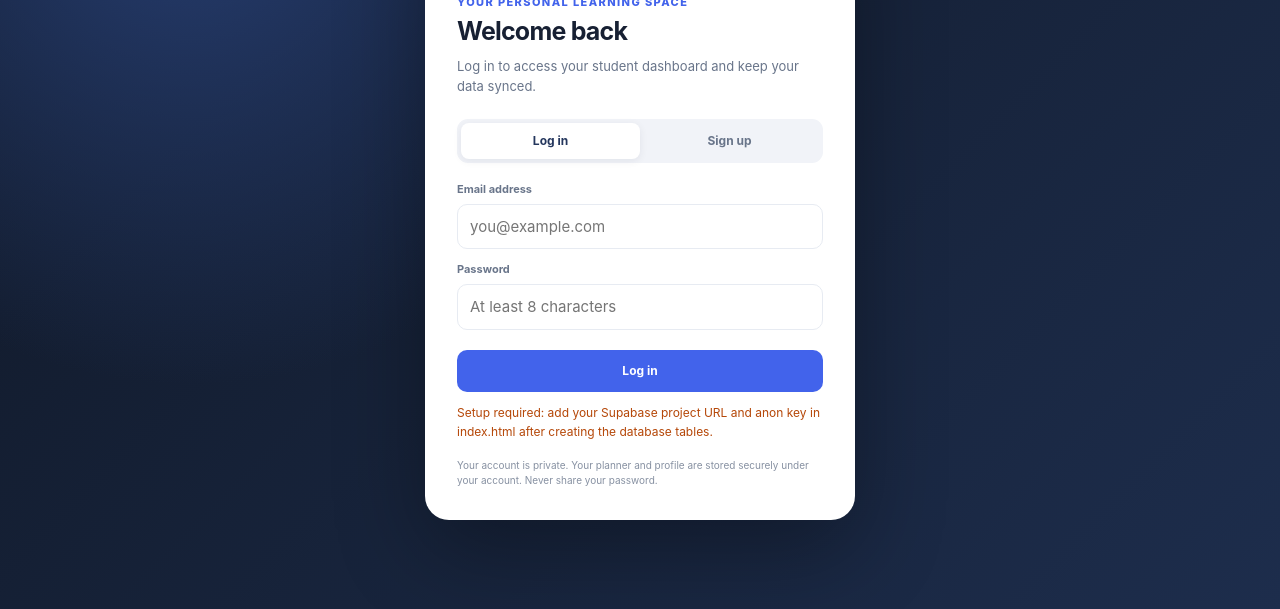
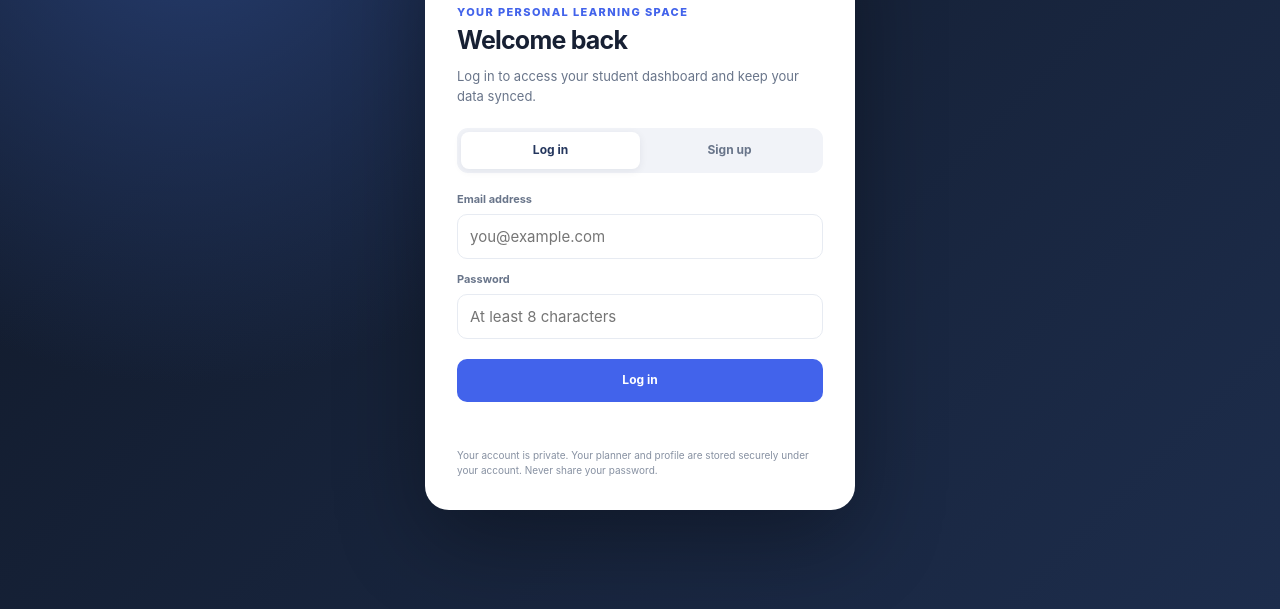
Before and after one commit to Jaswanth2323/student-hub, a plain HTML site: page index.html in a window 1280 px wide. Shown: the part 191-800 px from the top of the page. Drawn offline with nearby package versions, Linux system fonts and the light colour scheme.

Commit message:
Configure Student Hub Supabase project credentials

```diff
--- a/index.html
+++ b/index.html
@@ -128,8 +128,8 @@
 <script src="https://cdn.jsdelivr.net/npm/@supabase/supabase-js@2"></script>
 <script>
 // Add your Supabase project URL and anon/public key here after creating the project.
-const SUPABASE_URL = "YOUR_SUPABASE_PROJECT_URL";
-const SUPABASE_ANON_KEY = "YOUR_SUPABASE_ANON_KEY";
+const SUPABASE_URL = "https://ttnsmesbgnhwhfztxoaa.supabase.co";
+const SUPABASE_ANON_KEY = "sb_publishable_NV5A94pZPLm8XdlbzsKkvQ_i6dfm9D7";
 const $=s=>document.querySelector(s), $$=s=>[...document.querySelectorAll(s)];
 const store={get(k,d){try{return JSON.parse(localStorage.getItem('sh_'+k))??d}catch{return d}},set(k,v){localStorage.setItem('sh_'+k,JSON.stringify(v));if(window.studentHubSaveCloud)window.studentHubSaveCloud()}};
 const resources=[
```
